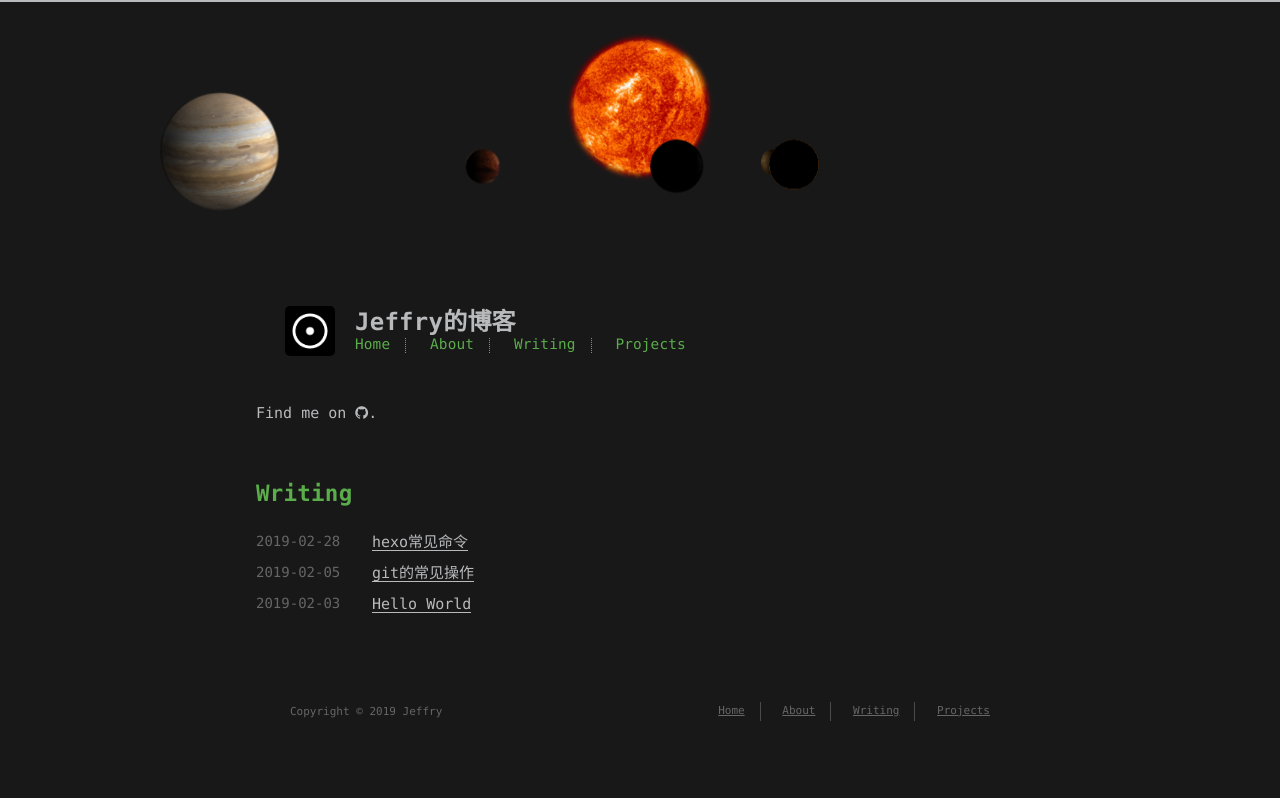
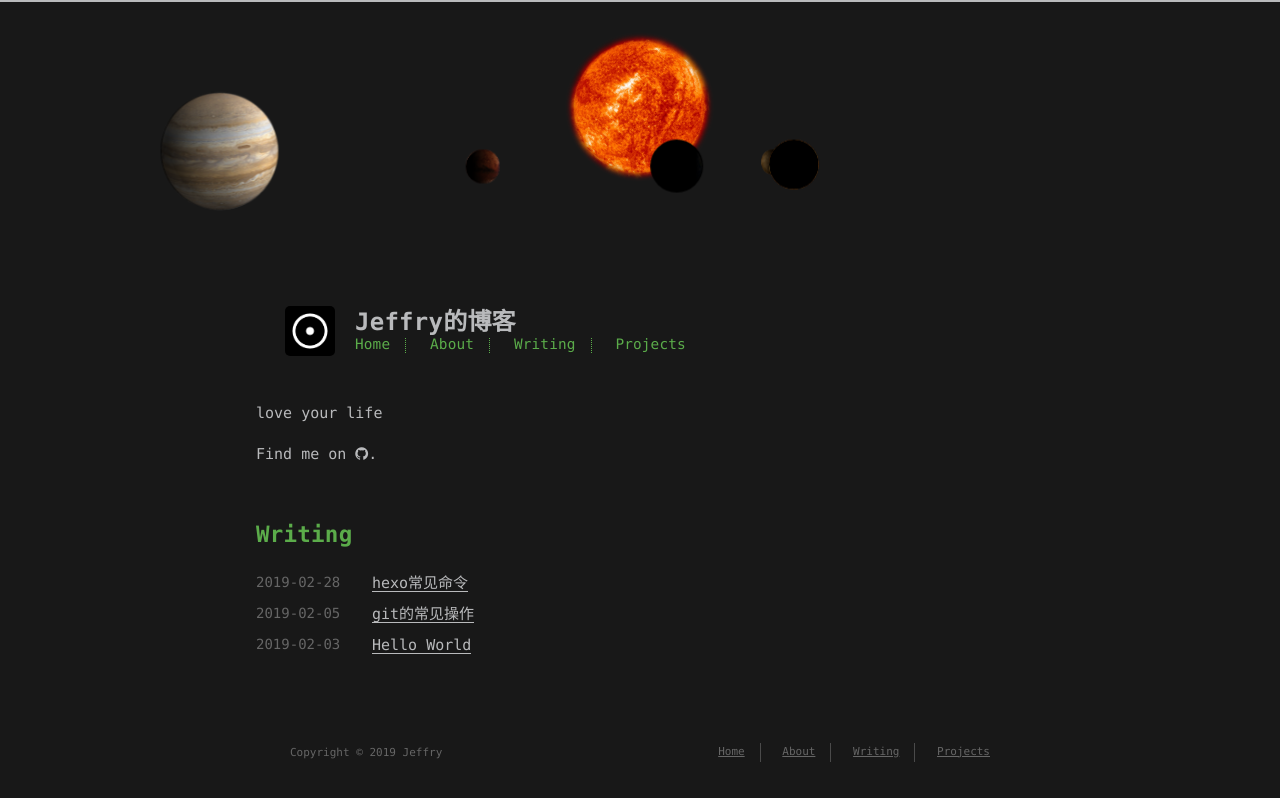
Before and after one commit to lvjiafa/Program-Man.github.io, a plain HTML site: page index.html in a window 1280 px wide. Drawn offline with Linux system fonts and the light colour scheme.

Commit message:
Site updated: 2019-03-01 15:52:53

```diff
--- a/index.html
+++ b/index.html
@@ -6,13 +6,16 @@
     <meta http-equiv="X-UA-Compatible" content="IE=edge">
     <meta name="HandheldFriendly" content="True">
     <meta name="viewport" content="width=device-width, initial-scale=1, maximum-scale=1">
-    <meta property="og:type" content="website">
+    <meta name="description" content="love your life">
+<meta property="og:type" content="website">
 <meta property="og:title" content="Jeffry的博客">
 <meta property="og:url" content="http://yoursite.com/index.html">
 <meta property="og:site_name" content="Jeffry的博客">
+<meta property="og:description" content="love your life">
 <meta property="og:locale" content="zh-Hans">
 <meta name="twitter:card" content="summary">
 <meta name="twitter:title" content="Jeffry的博客">
+<meta name="twitter:description" content="love your life">
 
 
 
@@ -109,6 +112,9 @@
 
 
           <section id="about">
+
+    <p>love your life</p>
+
 
   <p style="display: inline">
 
```
Also changed, not shown: about/index.html (+4 -1 lines), archives/2019/02/index.html (+4 -1 lines), archives/2019/index.html (+4 -1 lines), archives/index.html (+4 -1 lines), tags/git/index.html (+4 -1 lines).
